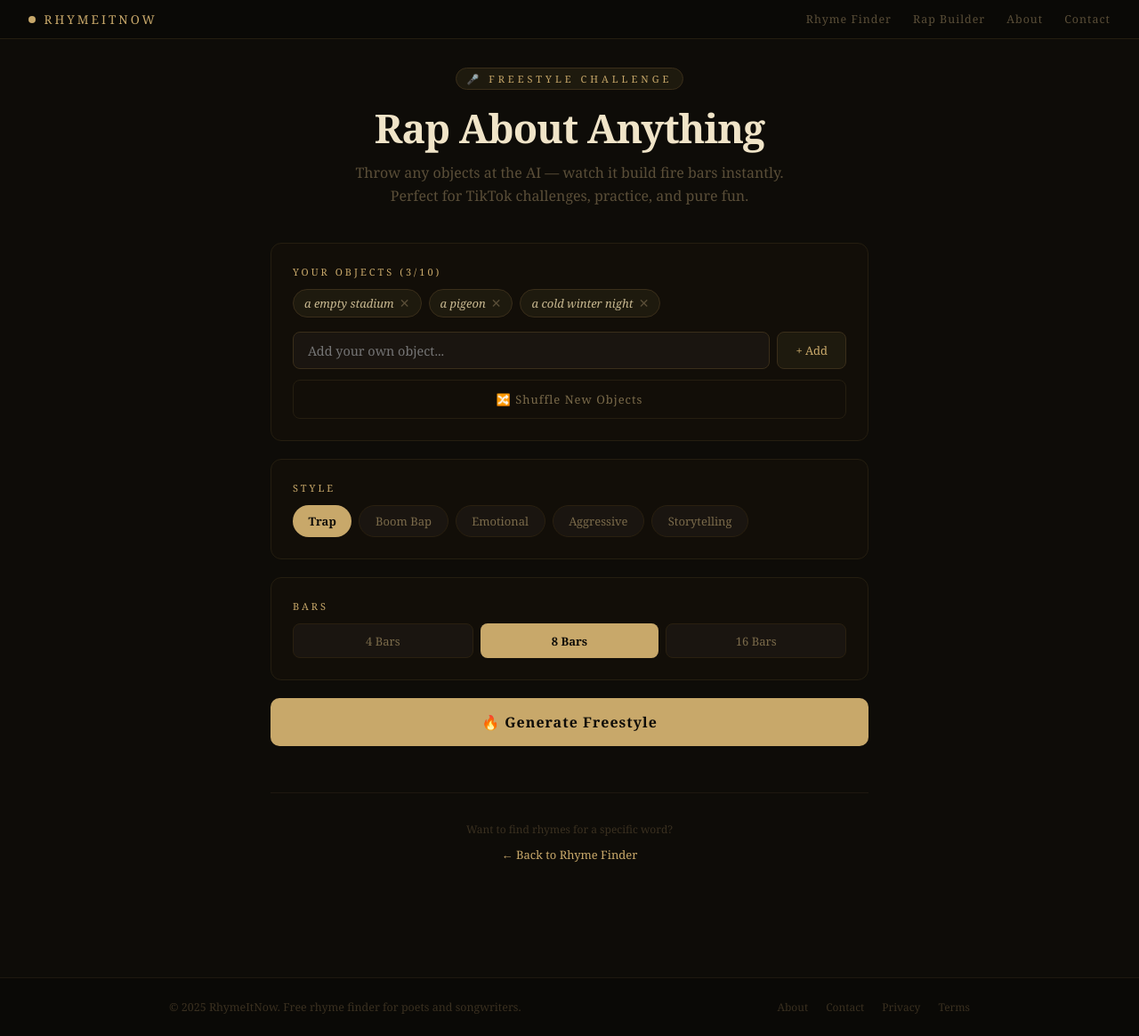
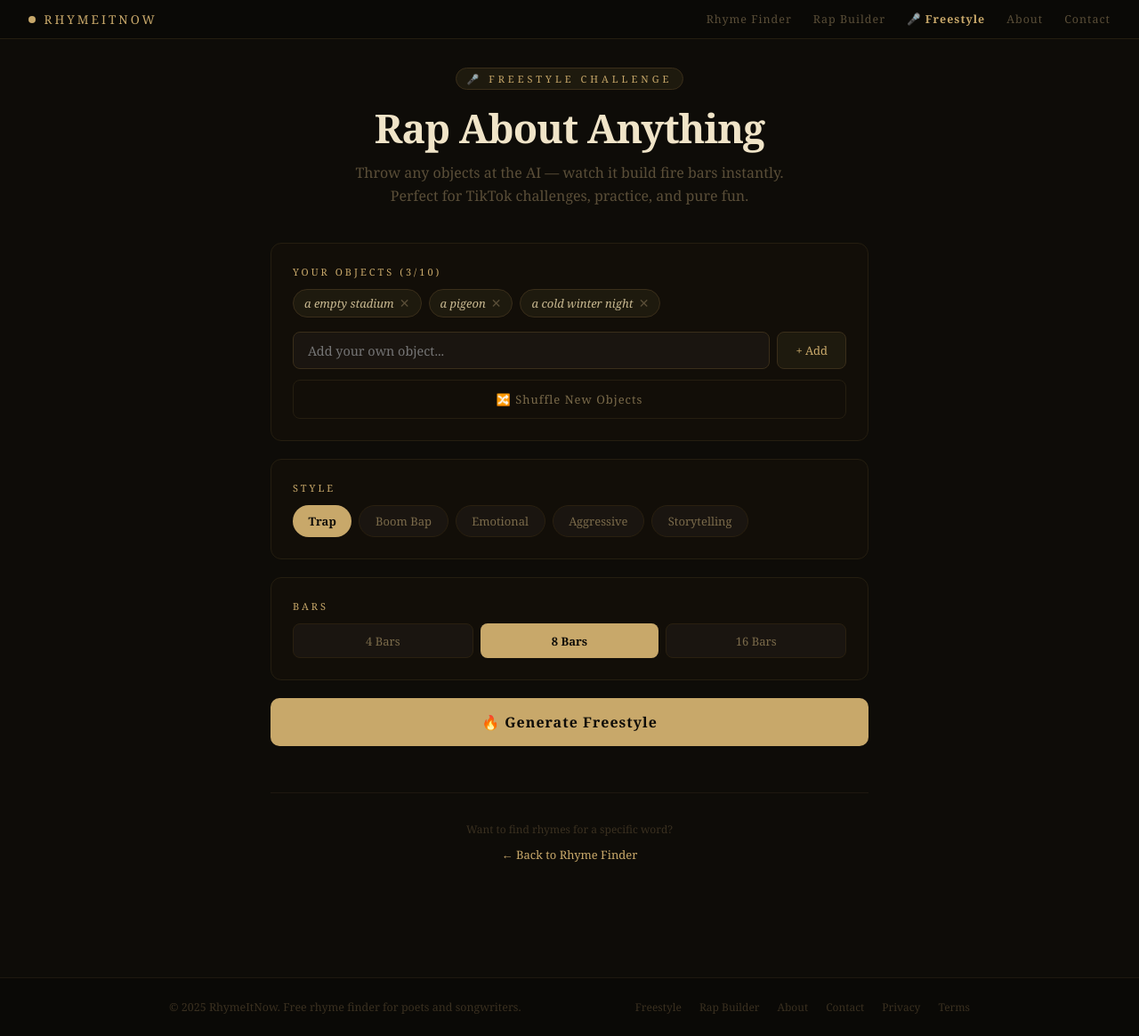
Before and after one commit to skenned23/rhymeitnow, a Next.js app: page /freestyle in a window 1280 px wide. Shown: the whole page at 89% size. Built offline with nearby package versions, Linux system fonts and the light colour scheme.

Commit message:
Update Layout.js

```diff
--- a/components/Layout.js
+++ b/components/Layout.js
@@ -1,6 +1,5 @@
 import Head from 'next/head'
 import Link from 'next/link'
-
 export function SiteNav() {
   return (
     <nav style={{ background: '#0a0906', borderBottom: '1px solid #251e10', padding: '0.75rem 2rem', display: 'flex', alignItems: 'center', justifyContent: 'space-between' }}>
@@ -11,19 +10,21 @@ export function SiteNav() {
       <div style={{ display: 'flex', gap: '1.5rem' }}>
         <Link href="/" style={{ fontSize: '0.78rem', color: '#5a4e38', letterSpacing: '1px', textDecoration: 'none' }}>Rhyme Finder</Link>
         <Link href="/rap-builder" style={{ fontSize: '0.78rem', color: '#5a4e38', letterSpacing: '1px', textDecoration: 'none' }}>Rap Builder</Link>
+        <Link href="/freestyle" style={{ fontSize: '0.78rem', color: '#c8a86a', letterSpacing: '1px', textDecoration: 'none', fontWeight: '700' }}>🎤 Freestyle</Link>
         <Link href="/about" style={{ fontSize: '0.78rem', color: '#5a4e38', letterSpacing: '1px', textDecoration: 'none' }}>About</Link>
         <Link href="/contact" style={{ fontSize: '0.78rem', color: '#5a4e38', letterSpacing: '1px', textDecoration: 'none' }}>Contact</Link>
       </div>
     </nav>
   )
 }
-
 export function SiteFooter() {
   return (
     <footer style={{ background: '#0a0906', borderTop: '1px solid #1e1810', padding: '1.5rem 2rem', marginTop: '4rem' }}>
       <div style={{ maxWidth: '900px', margin: '0 auto', display: 'flex', justifyContent: 'space-between', alignItems: 'center', flexWrap: 'wrap', gap: '1rem' }}>
         <span style={{ fontSize: '0.78rem', color: '#3a3020' }}>© 2025 RhymeItNow. Free rhyme finder for poets and songwriters.</span>
         <div style={{ display: 'flex', gap: '1.25rem' }}>
+          <Link href="/freestyle" style={{ fontSize: '0.75rem', color: '#3a3020', textDecoration: 'none' }}>Freestyle</Link>
+          <Link href="/rap-builder" style={{ fontSize: '0.75rem', color: '#3a3020', textDecoration: 'none' }}>Rap Builder</Link>
           <Link href="/about" style={{ fontSize: '0.75rem', color: '#3a3020', textDecoration: 'none' }}>About</Link>
           <Link href="/contact" style={{ fontSize: '0.75rem', color: '#3a3020', textDecoration: 'none' }}>Contact</Link>
           <Link href="/privacy" style={{ fontSize: '0.75rem', color: '#3a3020', textDecoration: 'none' }}>Privacy</Link>
```
